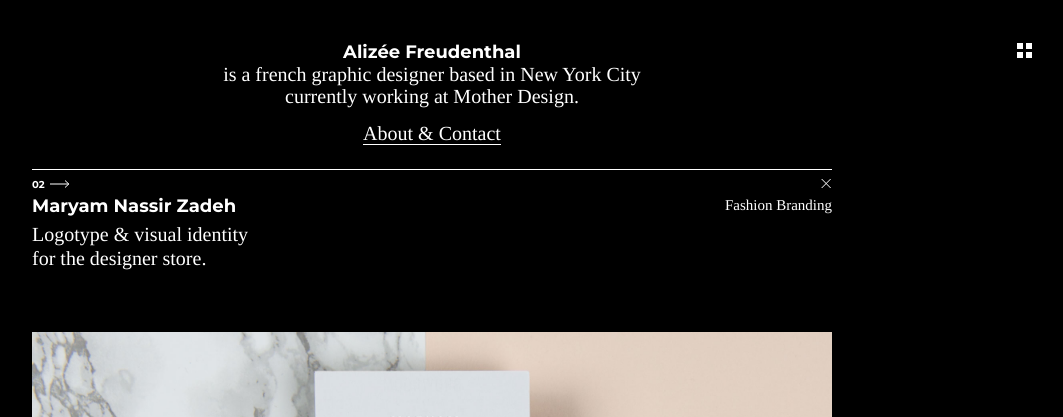
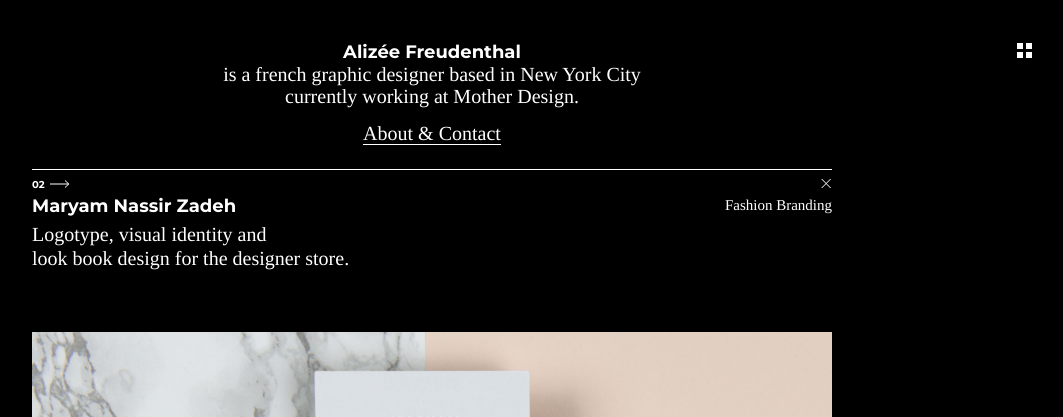
Before and after one commit to troyer/afportfolio, a Jekyll site: the page built from _posts/2016-09-25-maryam-nassir-zadeh.markdown, in a window 1280 px wide. Shown: the top 417 px of the page, without its empty margins (208-1271 px from the left). Built offline with Jekyll 4.4.1, drawn with Linux system fonts in a browser that asks for light colours; nearby versions of some CDN libraries; some of the changed text lies outside the part shown.

Commit message:
Updated Maryam Nassir Zadeh

```diff
--- a/_posts/2016-09-25-maryam-nassir-zadeh.markdown
+++ b/_posts/2016-09-25-maryam-nassir-zadeh.markdown
@@ -3,8 +3,8 @@
 date: 2016-09-25 04:27:00 Z
 cover-image: "/uploads/Alizee-Freudenthal-MNZ-COVER.jpg"
 small-text: Fashion Branding
-description: "Logotype & visual identity \nfor the designer store."
+description: "Logotype, visual identity and \nlook book design for the designer store."
 order-id: 2-MNZ1
 ---
 
-![Alizee-Freudenthal-MNZ-1.jpg](/uploads/Alizee-Freudenthal-MNZ-1.jpg)![Alizee-Freudenthal-MNZ-2.jpg](/uploads/Alizee-Freudenthal-MNZ-2.jpg)![Alizee-Freudenthal-MNZ-4.jpg](/uploads/Alizee-Freudenthal-MNZ-4.jpg)![Alizee-Freudenthal-MNZ-6.jpg](/uploads/Alizee-Freudenthal-MNZ-6.jpg)![Alizee-Freudenthal-MNZ-5.jpg](/uploads/Alizee-Freudenthal-MNZ-5.jpg)
+![Alizee-Freudenthal-MNZ-1.jpg](/uploads/Alizee-Freudenthal-MNZ-1.jpg)![Alizee-Freudenthal-MNZ-2.jpg](/uploads/Alizee-Freudenthal-MNZ-2.jpg)![Alizee-Freudenthal-MNZ-4.jpg](/uploads/Alizee-Freudenthal-MNZ-4.jpg)![Alizee-Freudenthal-MNZ-6.jpg](/uploads/Alizee-Freudenthal-MNZ-6.jpg)![Alizee-Freudenthal-MNZ-5.jpg](/uploads/Alizee-Freudenthal-MNZ-5.jpg)![Alizee-Freudenthal-MNZ-Lookbook-0.jpg](/uploads/Alizee-Freudenthal-MNZ-Lookbook-0.jpg)![Alizee-Freudenthal-MNZ-Lookbook-1.jpg](/uploads/Alizee-Freudenthal-MNZ-Lookbook-1.jpg)![Alizee-Freudenthal-MNZ-Lookbook-2.jpg](/uploads/Alizee-Freudenthal-MNZ-Lookbook-2.jpg)![Alizee-Freudenthal-MNZ-Lookbook-3.jpg](/uploads/Alizee-Freudenthal-MNZ-Lookbook-3.jpg)![Alizee-Freudenthal-MNZ-Lookbook-4.jpg](/uploads/Alizee-Freudenthal-MNZ-Lookbook-4.jpg)![Alizee-Freudenthal-MNZ-Lookbook-5.jpg](/uploads/Alizee-Freudenthal-MNZ-Lookbook-5.jpg)![Alizee-Freudenthal-MNZ-Lookbook-6.jpg](/uploads/Alizee-Freudenthal-MNZ-Lookbook-6.jpg)
```
